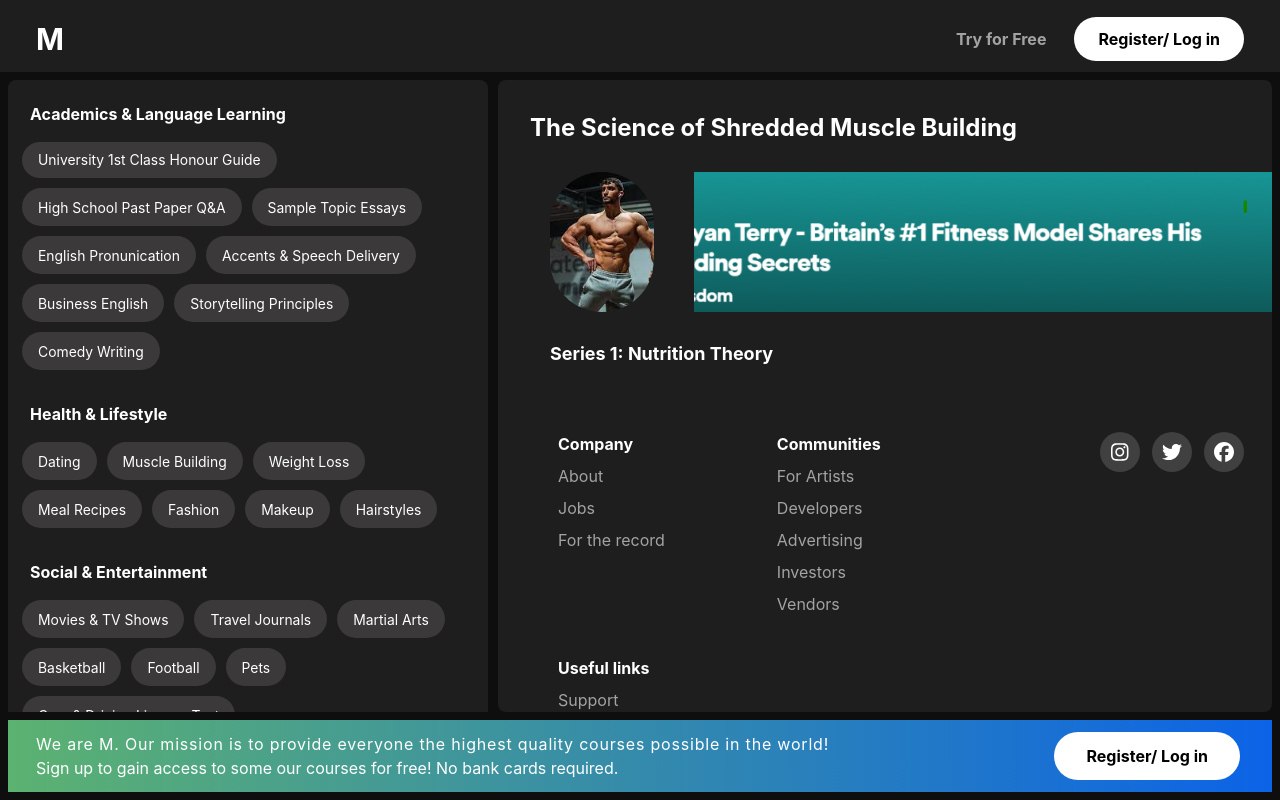
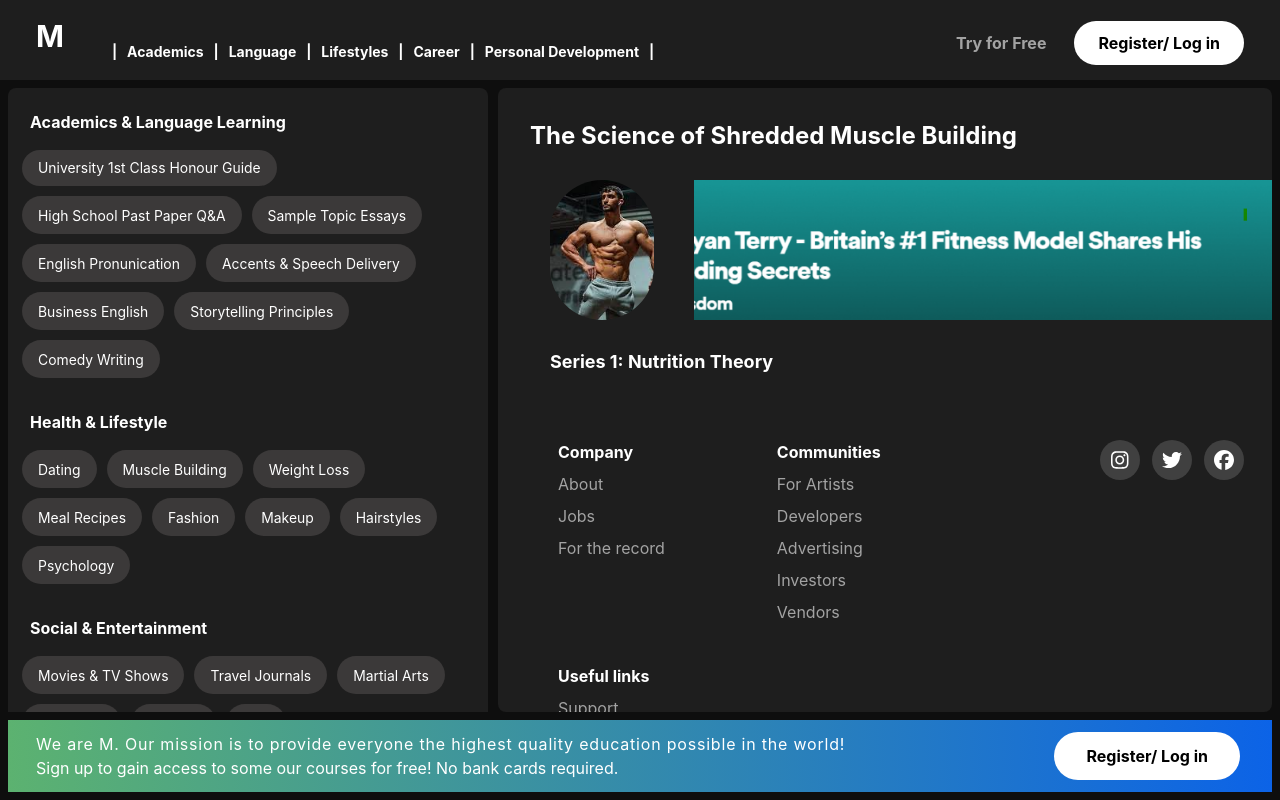
Before and after one commit to andrewwu531/Scientific-Methodology-Backend, a React (Vite) app in the folder frontend/: page / in a window 1280 px wide. Built offline with nearby package versions, Linux system fonts and the light colour scheme.

Commit message:
completed nav sub section page

```diff
--- a/frontend/src/components/Navbar.jsx
+++ b/frontend/src/components/Navbar.jsx
@@ -4,9 +4,13 @@ import { routes } from "../shared/routes";
 
 export default function Navbar() {
   return (
-    <nav className="bg-black-1 flex justify-between px-9 pt-1.5 h-[9vh]">
-      <div className="flex items-center justify-center gap-2 text-3xl font-bold">
-        M
+    <nav className="bg-black-1 flex justify-between px-9 pt-1.5 h-[10vh]">
+      <div className="flex flex-row justify-start">
+        <div className="flex flex-col gap-2 pt-3 text-3xl font-bold ">M</div>
+        <div className="flex gap-2 pl-12 text-sm font-bold pt-9 ">
+          | &nbsp; Academics &nbsp; | &nbsp; Language &nbsp; | &nbsp; Lifestyles
+          &nbsp; | &nbsp; Career &nbsp; | &nbsp; Personal Development &nbsp; |
+        </div>
       </div>
 
       <ul role="menu" className="flex items-center gap-7">
--- a/frontend/src/components/SectionContainer.jsx
+++ b/frontend/src/components/SectionContainer.jsx
@@ -1,7 +1,5 @@
 export default function SectionContainer({ className, children }) {
   return (
-    <div className={`flex flex-col rounded-lg ${className}`}>
-      {children}
-    </div>
+    <div className={`flex flex-col rounded-lg ${className}`}>{children}</div>
   );
 }
--- a/frontend/src/components/SideLibrary.jsx
+++ b/frontend/src/components/SideLibrary.jsx
@@ -18,7 +18,9 @@ export default function SideLibrary() {
 
       <div className="flex flex-col overflow-auto h-[80vh] scrollbar-thin scrollbar-thumb-rounded scrollbar-thumb-gray-800 scrollbar-thumb-hover-gray-600">
         <VerticalCard className="flex flex-col items-start justify-start gap-3 p-3.5 pb-5 rounded-lg bg-black-1">
-          <p className="pt-2 pb-1 pl-2 text-base font-bold text-sans">Academics & Language Learning</p>
+          <p className="pt-2 pb-1 pl-2 text-base font-bold text-sans">
+            Academics & Language Learning
+          </p>
           <div className="flex flex-wrap gap-2.5 ">
             <SecondaryButton className="px-4 py-2 pt-2 text-white text-tiny text-sans font-regular">
               University 1st Class Honour Guide
@@ -45,7 +47,9 @@ export default function SideLibrary() {
               Comedy Writing
             </SecondaryButton>
           </div>
-            <p className="pt-5 pb-1 pl-2 text-base font-bold">Health & Lifestyle</p>
+          <p className="pt-5 pb-1 pl-2 text-base font-bold">
+            Health & Lifestyle
+          </p>
           <div className="flex flex-wrap gap-2.5">
             <SecondaryButton className="px-4 py-2 pt-2.5 text-tiny text-white text-sans font-regular">
               Dating
@@ -68,9 +72,14 @@ export default function SideLibrary() {
             <SecondaryButton className="px-4 py-2 pt-2.5 text-tiny text-white text-sans font-regular">
               Hairstyles
             </SecondaryButton>
+            <SecondaryButton className="px-4 py-2 pt-2.5 text-tiny text-white text-sans font-regular">
+              Psychology
+            </SecondaryButton>
           </div>
 
-           <p className="pt-5 pb-1 pl-2 text-base font-bold">Social & Entertainment</p>
+          <p className="pt-5 pb-1 pl-2 text-base font-bold">
+            Social & Entertainment
+          </p>
           <div className="flex flex-wrap gap-2.5">
             <SecondaryButton className="px-4 py-2 pt-2.5 text-tiny text-white text-sans font-regular">
               Movies & TV Shows
@@ -122,11 +131,7 @@ export default function SideLibrary() {
 
           <div className="pb-3"></div>
         </VerticalCard>
-
-
       </div>
-
-
     </SectionContainer>
   );
 }
--- a/frontend/src/routes/home.jsx
+++ b/frontend/src/routes/home.jsx
@@ -8,7 +8,7 @@ export default function Home() {
   const featuredPlaylists = useFeaturedPlaylists(5);
 
   return (
-    <div className="px-7 mt-20">
+    <div className="mt-20 px-7">
       <h1 className="sr-only">Home</h1>
 
       {!featuredPlaylists ? (
--- a/frontend/src/routes/login.jsx
+++ b/frontend/src/routes/login.jsx
@@ -30,8 +30,8 @@ export default function Login() {
   const navigate = useNavigate();
 
   return (
-    <div className="min-h-screen flex flex-col items-stretch font-body bg-black md:bg-gradient-to-b md:from-zinc-900 md:to-black">
-      <header className="py-12 md:py-8 px-8 md:px-12 md:mb-8 bg-black">
+    <div className="flex flex-col items-stretch min-h-screen bg-black font-body md:bg-gradient-to-b md:from-zinc-900 md:to-black">
+      <header className="px-8 py-12 bg-black md:py-8 md:px-12 md:mb-8">
         <nav>
           <a href={routes.HOME} className="outline-none">
             <Logo className="w-20 md:w-28" />
@@ -82,7 +82,7 @@ export default function Login() {
           </PrimaryButton>
         </form>
 
-        <div className="flex flex-col gap-5 items-center text-center">
+        <div className="flex flex-col items-center gap-5 text-center">
           <Link to="#" text="Forgot your password ?" />
 
           <hr className="hidden md:block w-full border-t-[1px] mb-6 border-zinc-800" />
--- a/frontend/src/routes/root.jsx
+++ b/frontend/src/routes/root.jsx
@@ -11,31 +11,29 @@ export default function Root() {
       <div>
         <Navbar />
       </div>
-      <div className="relative z-10 h-[91vh] min-w-[50rem] grid overflow-hidden grid-cols-[min-content_auto] gap-y-2 p-2 bg-black-2">
+      <div className="relative z-10 h-[90vh] min-w-[50rem] grid overflow-hidden grid-cols-[min-content_auto] gap-y-2 p-2 bg-black-2">
         <Sidebar />
 
-
         <SectionContainer className="relative overflow-auto z-25 bg-black-1">
-
-
           <MainContents />
-
-
         </SectionContainer>
 
         <aside className="flex items-center justify-between col-span-2 px-4 py-3 bg-gradient-to-r from-accent-1 to-accent-2">
           <p className="pl-3">
             <span className="block text-base tracking-wider ">
-                We are M. Our mission is to provide everyone the highest quality courses possible in the world!
+              We are M. Our mission is to provide everyone the highest quality
+              education possible in the world!
             </span>
-              <span className="text-base">Sign up to gain access to some our courses for free! No bank cards required.  </span>
+            <span className="text-base">
+              Sign up to gain access to some our courses for free! No bank cards
+              required.{" "}
+            </span>
           </p>
 
           <RegisterButton href={routes.LOGIN} className="px-8 py-3 mr-4">
             Register/ Log in
           </RegisterButton>
         </aside>
-
       </div>
     </div>
   );
```
Also changed, not shown: frontend/src/components/MainContents/MuscleBuilding.jsx (+10 -4 lines), frontend/src/components/MainLibrary.jsx (+3 -8 lines). Lines whose indentation alone changed are shown as unchanged.
